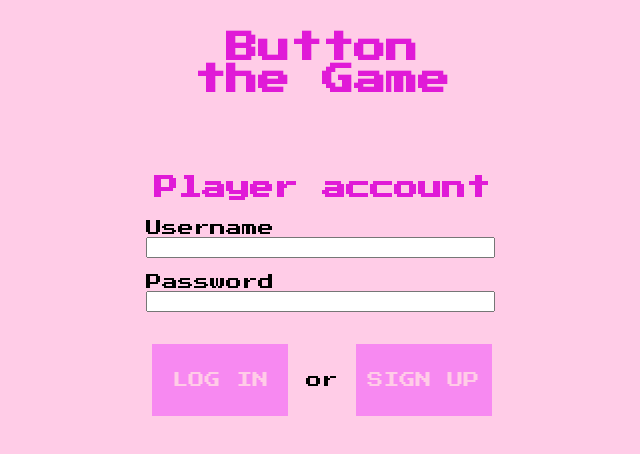
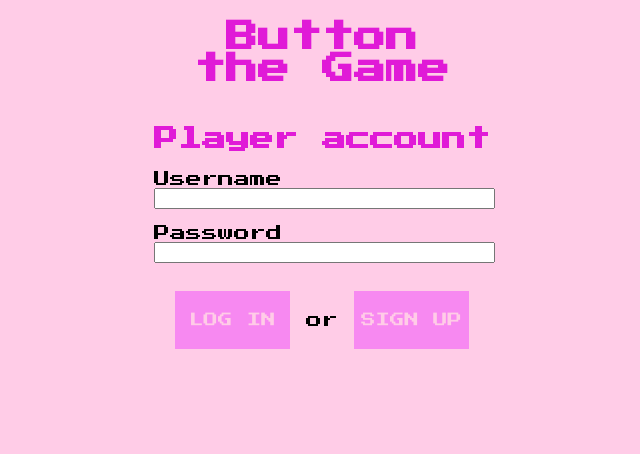
Before and after one commit to lauripalonen/painikepeli, a React (Create React App) app in the folder frontend/: page / in a window 1280 px wide. Shown: the top 454 px of the page, without its empty margins (318-958 px from the left). Built offline with nearby package versions, Linux system fonts and the light colour scheme; the HTML template or start-up script is replaced by a standard one.

Commit message:
refactor styles

```diff
--- a/frontend/src/App.js
+++ b/frontend/src/App.js
@@ -153,19 +153,16 @@ const App = () => {
 
   const userForm = () => {
     return (
-      <div className="account-form">
       <UserForm
         handleSubmit={handleLogin}
         handleUsernameChange={({ target }) => setUsername(target.value)}
         handlePasswordChange={({ target }) => setPassword(target.value)}
         username={username}
         password={password}
-          className="user-form"
         handleLogin={handleLogin}
         handleSignUp={handleSignUp}
         notification={notification}
       />
-      </div>
     )
   }
 
@@ -183,9 +180,7 @@ const App = () => {
 
   return (
     <div className="main-content">
-      <div>
       <h1>Button <br />the Game</h1>
-      </div>
       <div>
         {user === null ? userForm() : gameDisplay()}
       </div>
--- a/frontend/src/components/GameDisplay.js
+++ b/frontend/src/components/GameDisplay.js
@@ -9,7 +9,7 @@ const GameDisplay = ({
   handleLogout
 }) => {
   return (
-    <div>
+    <div className="game-display">
       <div className="game-content">
         <GameButton handleButtonPush={handleButtonPush} />
       </div>
@@ -22,18 +22,19 @@ const GameDisplay = ({
       </div>
       <div className="instruction-block">
         <h4>Instructions: </h4>
-        <p className="instructions">
-          * Push the button and gain rewards<br />
-          * Push cost: 1 point <br />
-          * Lose all points: Game over!<br /><br />
-          You can start again with 20 points <br />
-        </p>
+        <ul>
+          <li>* Push the button and gain rewards</li>
+          <li>* Push cost: 1 point</li>
+          <li>* Lose all points: Game over!</li>
+          <br/>
+          <li>(You can start again with 20 points)</li>
+        </ul>
         <h4>Rewards: </h4>
-        <p className="instructions">
-          * every 10th click: +5 points <br />
-          * every 100th click: +40 points <br />
-          * every 500th click: +250 points <br />
-        </p>
+        <ul>
+          <li>* every 10th click: +5 points</li>
+          <li>* every 100th click: +40 points</li>
+          <li>* every 500th click: +250 points</li>
+        </ul>
         <p className="quote">"You win some, you lose some!"</p>
       </div>
       <div style={{ textAlign: "center" }}>
--- a/frontend/src/components/UserForm.js
+++ b/frontend/src/components/UserForm.js
@@ -10,31 +10,31 @@ const UserForm = ({
   notification
 }) => {
   return (
-    <div>
+    <div className="account-block">
       <h2>Player account</h2>
-      <form className="inner-form">
+      <form className="user-form">
         <label htmlFor="username">Username </label>
         <br />
         <input
+          className="input-field"
           type="text"
           value={username}
           name="Username"
           onChange={handleUsernameChange}
-          className="input-field"
         />
         <br />
         <br />
         <label htmlFor="password">Password </label>
         <br />
         <input
+          className="input-field"
           type="password"
           value={password}
           name="Password"
           onChange={handlePasswordChange}
-          className="input-field"
         />
       </form>
-      <div className="button-block">
+      <div>
         <button onClick={handleLogin} className="normal-button">LOG IN</button> or <button onClick={handleSignUp} className="normal-button">SIGN UP</button>
       </div>
       <p style={{ textAlign: 'center' }}>{notification}</p>
--- a/frontend/src/index.css
+++ b/frontend/src/index.css
@@ -11,39 +11,45 @@ h1, h2 {
 }
 
 h4 {
+  margin-top: 0em;
+  padding-top: 1.5em;
+  margin-bottom: 0.5em;
   font-size: 0.9em;
-  margin: 2em 0 0 0;
 }
 
-.inner-form {
-  margin: auto;
-  width: 100%;
-}
-
-.input-field {
-  width: 97%;
-}
-
-.button-block {
-  width: 100%;
+.main-content {
   margin: auto;
   text-align: center;
 }
 
-.main-content {
+.account-block {
   margin: auto;
-  border-style: solid 20px black;
-  width: 26em;
-  margin: 2em auto;
+  display: inline-block;
 }
 
-.account-form {
-  margin: 5em auto;
-  width: 22em;
+.user-form {
+  text-align: left;
+}
+
+.input-field {
+  width: 99%;
+}
+
+.game-display {
+  display:inline-block;
+  padding: 0 1em 0 1em;
 }
 
 .game-content {
   text-align: center;
+}
+
+.game-data {
+  display:inline-block;
+  width: 100%;
+  font-size: 1em;
+  text-align: center;
+  padding-top: 1em;
 }
 
 .notification-bar {
@@ -55,21 +61,17 @@ h4 {
 
 .instruction-block {
   text-align: left;
-  padding: 1em 0 0 1em;
 }
 
-.instructions {
-  text-align: left;
-  font-size: 0.7em;
-  line-height: 150%;
+ul {
+  list-style-type: none;
+  margin: 0em;
+  padding: 0;
+  font-size: 0.8em;
 }
 
-.game-data {
-  display:inline-block;
-  width: 100%;
-  font-size: 1em;
-  text-align: center;
-  padding-top: 1em;
+li {
+  line-height: 1.5em;
 }
 
 .quote {
@@ -94,12 +96,12 @@ h4 {
 
 .normal-button {
   display:inline-block;
-  height: 4.5em;
-  width: 8.5em;
-  margin: 2em 0.1em;
+  height: 4em;
+  width: 8em;
+  margin: 2em 0em 1em 0em;
   background-color: rgb(247, 137, 241);
   border: none;
   font-family: 'Press Start 2p';
-  font-size: 1em;
-  color: #FFCCE7
+  font-size: 0.9em;
+  color: #FFCCE7;
 }
```
Lines whose indentation alone changed are shown as unchanged.
